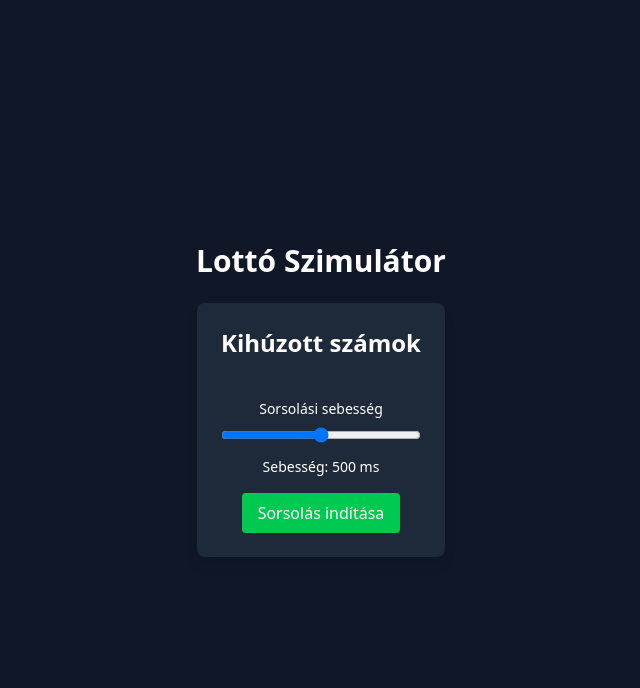
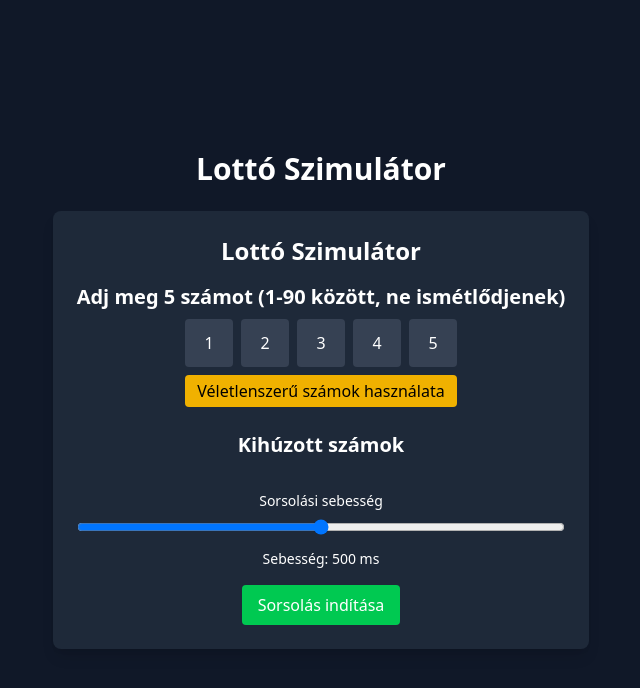
Before and after one commit to EddyeWeb/lottery, a Vue app: page / in a window 1280 px wide. Shown: the top 688 px of the page, without its empty margins (319-959 px from the left). Built offline with nearby package versions, Linux system fonts and the light colour scheme.

Commit message:
Random numbers, User numbers Input validation implemented

```diff
--- a/src/components/LotteryDraw.vue
+++ b/src/components/LotteryDraw.vue
@@ -1,7 +1,34 @@
 <template>
   <div class="p-6 bg-gray-800 rounded-lg shadow-lg text-white text-center">
-    <h2 class="text-2xl font-bold mb-4">Kihúzott számok</h2>
-    <div class="flex justify-center gap-4">
+    <h2 class="text-2xl font-bold mb-4">Lottó Szimulátor</h2>
+
+    <!-- Felhasználói számok beírása -->
+    <div class="mb-4">
+      <h3 class="text-xl font-semibold">Adj meg 5 számot (1-90 között, ne ismétlődjenek)</h3>
+      <div class="flex justify-center gap-2 mt-2">
+        <input
+          v-for="(num, index) in userNumbers"
+          :key="index"
+          v-model.number="userNumbers[index]"
+          type="number"
+          min="1"
+          max="90"
+          inputmode="numeric"
+          pattern="[0-9]*"
+          class="w-12 h-12 text-center rounded bg-gray-700 text-white no-spinner"
+          :disabled="useRandomNumbers"
+          @input="validateInput(index)"
+        />
+      </div>
+      <button @click="toggleRandomMode" class="mt-2 px-3 py-1 bg-yellow-500 rounded text-black">
+        {{ useRandomNumbers ? "Saját számok használata" : "Véletlenszerű számok használata" }}
+      </button>
+    </div>
+
+    <!-- Kihúzott számok megjelenítése -->
+    <div class="mt-6">
+      <h3 class="text-xl font-semibold">Kihúzott számok</h3>
+      <div class="flex justify-center gap-4 mt-2">
         <div
           v-for="num in drawnNumbers"
           :key="num"
@@ -10,7 +37,9 @@
           {{ num }}
         </div>
       </div>
+    </div>
 
+    <!-- Sebesség és sorsolás indítása -->
     <div class="mt-6">
       <label for="speed" class="block text-sm font-medium">Sorsolási sebesség</label>
       <input
@@ -32,12 +61,22 @@
 </template>
 
 <script setup>
-import { ref, watch } from "vue";
+import { ref } from "vue";
 
 const drawnNumbers = ref([]);
+const userNumbers = ref([1, 2, 3, 4, 5]);
 const speed = ref(500);
 const isDrawing = ref(false);
+const useRandomNumbers = ref(false);
 let intervalId = null;
+
+const randomizeNumbers = () => {
+  const randomSet = new Set();
+  while (randomSet.size < 5) {
+    randomSet.add(Math.floor(Math.random() * 90) + 1);
+  }
+  userNumbers.value = [...randomSet];
+};
 
 const drawNumbers = () => {
   const numbers = new Set();
@@ -45,6 +84,34 @@ const drawNumbers = () => {
     numbers.add(Math.floor(Math.random() * 90) + 1);
   }
   drawnNumbers.value = [...numbers];
+
+
+  if (useRandomNumbers.value) {
+    randomizeNumbers();
+  }
+};
+
+const toggleRandomMode = () => {
+  useRandomNumbers.value = !useRandomNumbers.value;
+  if (useRandomNumbers.value) {
+    randomizeNumbers();
+  } else {
+    userNumbers.value = [1, 2, 3, 4, 5];
+  }
+};
+
+const validateInput = (index) => {
+  let value = userNumbers.value[index];
+
+  if (value < 1) userNumbers.value[index] = 1;
+  if (value > 90) userNumbers.value[index] = 90;
+  if (isNaN(value)) userNumbers.value[index] = null;
+
+
+  const uniqueNumbers = new Set(userNumbers.value);
+  if (uniqueNumbers.size < userNumbers.value.length) {
+    userNumbers.value[index] = null;
+  }
 };
 
 const toggleDraw = () => {
@@ -64,3 +131,14 @@ const updateSpeed = () => {
   }
 };
 </script>
+
+<style>
+.no-spinner::-webkit-outer-spin-button,
+.no-spinner::-webkit-inner-spin-button {
+  appearance: none;
+  margin: 0;
+}
+.no-spinner {
+  appearance: none;
+}
+</style>
```
Lines whose indentation alone changed are shown as unchanged.
